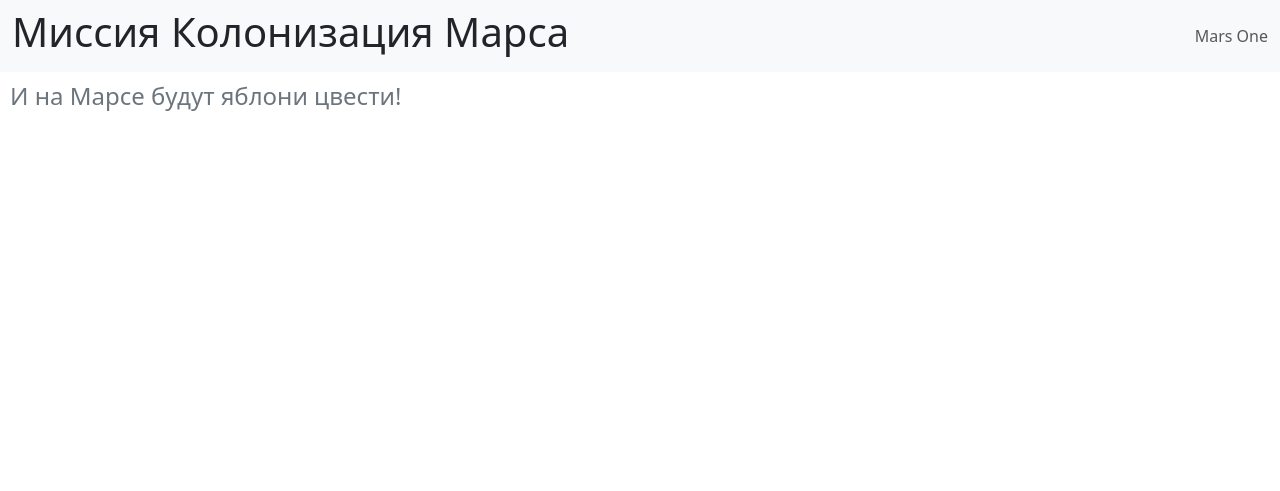
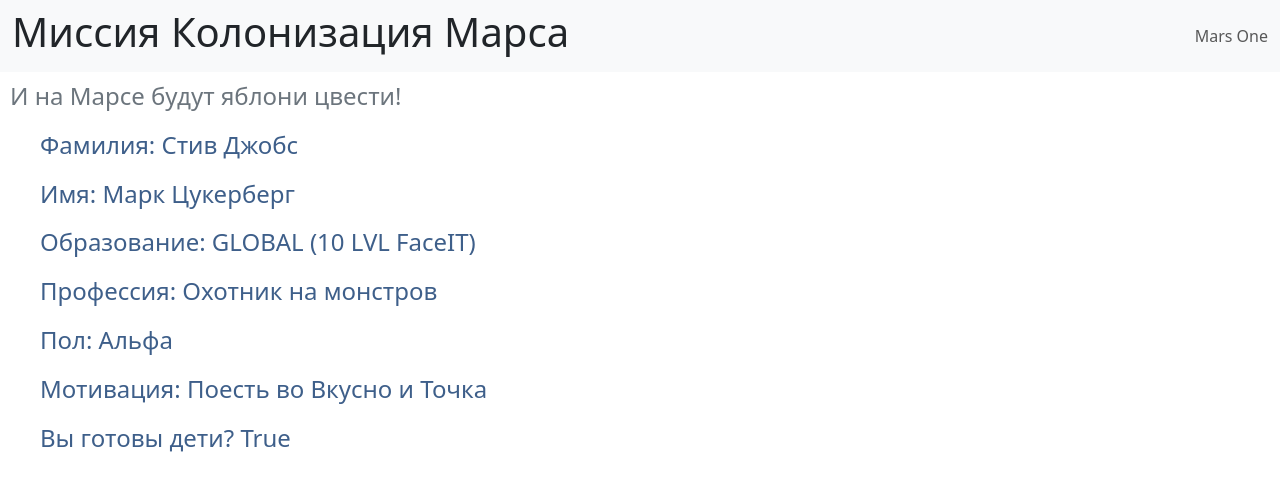
Before and after one commit to negative159/DZ-lyceum, a Flask app: page /answer in a window 1280 px wide. Shown: the top 491 px of the page. Run offline with Flask 2, Linux system fonts and the light colour scheme.

Commit message:
Автоматический ответ

```diff
--- a/main.py
+++ b/main.py
@@ -15,5 +15,15 @@
     return render_template('base.html', title=title)
 
 
+@app.route('/answer')
+@app.route('/auto_answer')
+def answer():
+    form = {'surname': 'Стив Джобс', 'name': 'Марк Цукерберг',
+            'education': 'GLOBAL (10 LVL FaceIT)', 'profession': 'Охотник на монстров',
+            'sex': 'Альфа', 'motivation': 'Поесть во Вкусно и Точка',
+            'ready': 'Вы готовы дети? True'}
+    return render_template('auto_answer.html', **form)
+
+
 if __name__ == '__main__':
     app.run(port=8080, debug=True)
--- a/static/css/style.css
+++ b/static/css/style.css
@@ -5,3 +5,9 @@
 .container {
     margin-top: 20px;
 }
+
+.form {
+    margin-top: 20px;
+    padding-left: 40px;
+    color: #3e5f8a;
+}
--- /dev/null
+++ b/templates/auto_answer.html
@@ -0,0 +1,16 @@
+{% extends 'base.html' %}
+
+{% block title %}
+<title>Анкета</title>
+{% endblock %}
+
+{% block content %}
+<h4 class="form">Фамилия: {{surname}}</h4>
+<h4 class="form">Имя: {{name}}</h4>
+<h4 class="form">Образование: {{education}}</h4>
+<h4 class="form">Профессия: {{profession}}</h4>
+<h4 class="form">Пол: {{sex}}</h4>
+<h4 class="form">Мотивация: {{motivation}}</h4>
+<h4 class="form">{{ready}}</h4>
+
+{% endblock %}
--- a/templates/base.html
+++ b/templates/base.html
@@ -3,7 +3,9 @@
 <head>
     <meta charset="utf-8">
     <meta name="viewport" content="width=device-width, initial-scale=1">
-    <title>{{title}}</title>
+    {% block title %}
+    <title>lyceum</title>
+    {% endblock %}
     <link href="https://cdn.jsdelivr.net/npm/bootstrap@5.3.0-alpha1/dist/css/bootstrap.min.css" rel="stylesheet"
           integrity="sha384-GLhlTQ8iRABdZLl6O3oVMWSktQOp6b7In1Zl3/Jr59b6EGGoI1aFkw7cmDA6j6gD" crossorigin="anonymous">
     <link rel="stylesheet" href="{{ url_for('static', filename='css/style.css')}}">
```
